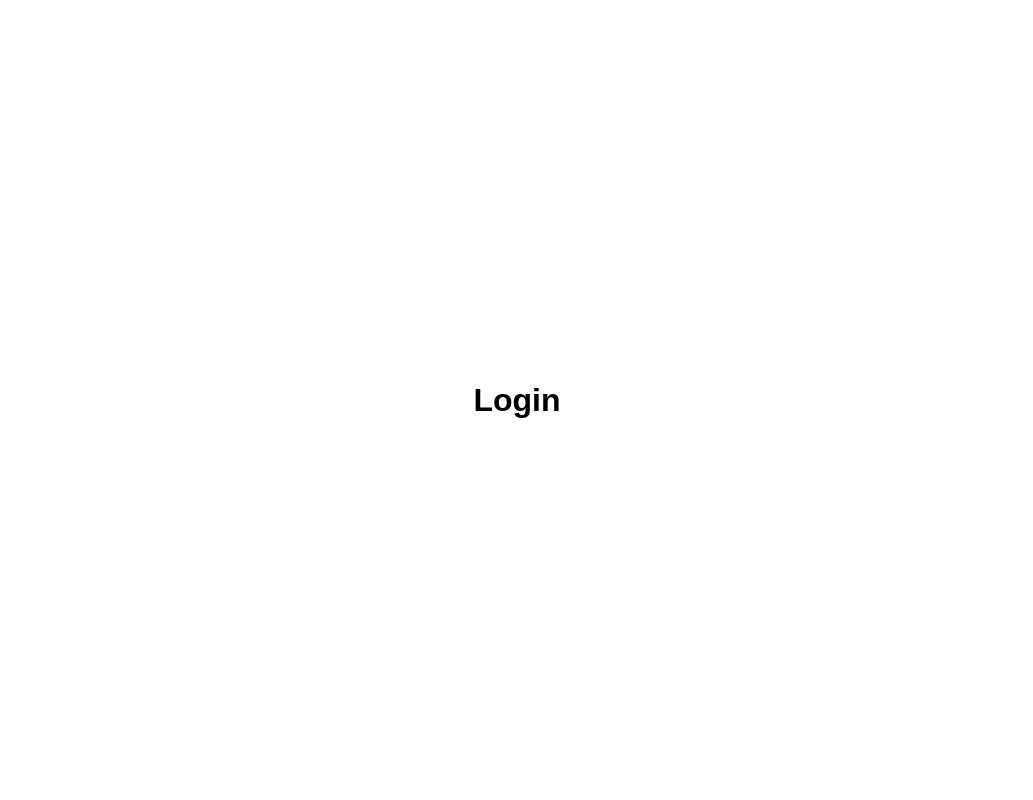
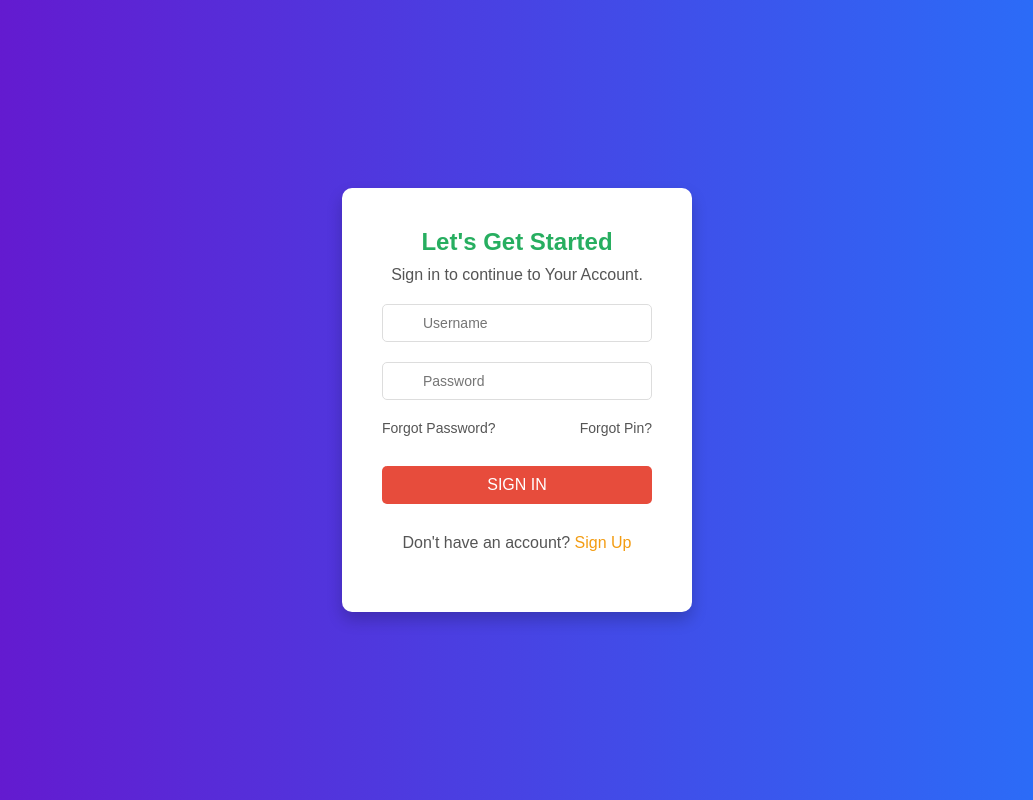
Before and after one commit to priyansi032005/Cashpal-money-tranfer-website-22CS006_22CS012, a React (Create React App) app in the folder frontend/: page /login in a window 1280 px wide. Shown: the whole page, without its empty margins (123-1156 px from the left). Built offline with nearby package versions, Linux system fonts and the light colour scheme.

Commit message:
login and signup page module design using react

```diff
--- a/frontend/package.json
+++ b/frontend/package.json
@@ -8,6 +8,7 @@
     "@testing-library/user-event": "^13.5.0",
     "react": "^18.3.1",
     "react-dom": "^18.3.1",
+    "react-icon": "^1.0.0",
     "react-icons": "^5.3.0",
     "react-router-dom": "^6.26.1",
     "react-scripts": "5.0.1",
--- a/frontend/src/App.css
+++ b/frontend/src/App.css
@@ -2,4 +2,6 @@ body {
   font-family: Arial, Helvetica, sans-serif;
   scroll-behavior: smooth;
   min-height: 100vh;
+  height: 100%;
+  margin: 0;
 }
--- /dev/null
+++ b/frontend/src/pages/Login.css
@@ -0,0 +1,122 @@
+/* Setting the height of body and html to ensure the container covers the full page */
+html,
+body {
+  height: 100%;
+  margin: 0;
+  display: flex;
+  justify-content: center;
+  align-items: center;
+  font-family: "Poppins", sans-serif;
+  background: linear-gradient(
+    to right,
+    #6a11cb,
+    #2575fc
+  ); /* Background gradient */
+}
+
+/* The container that holds the login form */
+.login-container {
+  display: flex;
+  justify-content: center;
+  align-items: center;
+  height: 100vh;
+}
+
+/* Box containing the login form */
+.login-box {
+  background: #fff;
+  padding: 40px;
+  width: 350px;
+  border-radius: 10px;
+  box-shadow: 0 8px 16px rgba(0, 0, 0, 0.2); /* Adding a shadow for better visibility */
+  text-align: center;
+}
+
+/* Styling for heading */
+h2 {
+  color: #27ae60;
+  margin-bottom: 10px;
+}
+
+/* Basic styling for paragraphs */
+p {
+  color: #555;
+  margin-bottom: 20px;
+}
+
+/* Input field container with relative positioning for icons */
+.input-group {
+  position: relative;
+  margin-bottom: 20px;
+}
+
+/* Styling for input fields */
+.input-group input {
+  width: 100%;
+  padding: 10px 40px; /* Space for icons */
+  border: 1px solid #ddd;
+  border-radius: 5px;
+  outline: none;
+  font-size: 14px;
+}
+
+/* Icons positioning inside the input fields */
+.input-group i {
+  position: absolute;
+  top: 50%;
+  left: 10px;
+  transform: translateY(-50%);
+  color: #888;
+}
+
+/* Forgot password and pin section */
+.forgot-section {
+  display: flex;
+  justify-content: space-between;
+  margin-bottom: 20px;
+}
+
+/* Styling links */
+.forgot-section a {
+  color: #555;
+  text-decoration: none;
+  font-size: 14px;
+}
+
+/* Hover effect for links */
+.forgot-section a:hover {
+  color: #27ae60;
+}
+
+/* Button for signing in */
+.login-button {
+  background-color: #e74c3c;
+  color: #fff;
+  border: none;
+  padding: 10px 20px;
+  width: 100%;
+  border-radius: 5px;
+  cursor: pointer;
+  font-size: 16px;
+}
+
+/* Hover effect for button */
+.login-button:hover {
+  background-color: #c0392b;
+}
+
+/* Styling for the sign-up link */
+.signup-text {
+  margin-top: 20px;
+}
+
+/* Link for sign-up */
+.signup-text a {
+  color: #f39c12;
+  text-decoration: none;
+}
+
+/* Hover effect for the sign-up link */
+.signup-text a:hover {
+  color: #e67e22;
+}
--- a/frontend/src/pages/Login.js
+++ b/frontend/src/pages/Login.js
@@ -1,11 +1,66 @@
-import React from 'react'
+// import React from 'react'
+
+// const Login = () => {
+//   return (
+//     <div>
+//       <h1>Login</h1>
+//     </div>
+//   )
+// }
+
+import React, { useState } from "react";
+import "./Login.css";
 
 const Login = () => {
+  const [username, setUsername] = useState("");
+  const [password, setPassword] = useState("");
+
+  const handleLogin = (e) => {
+    e.preventDefault();
+    // Handle login logic here
+    console.log("Logging in", { username, password });
+  };
+
   return (
-    <div>
-      <h1>Login</h1>
+    <div className="login-container">
+      <div className="login-box">
+        <h2>Let's Get Started</h2>
+        <p>Sign in to continue to Your Account.</p>
+        <form onSubmit={handleLogin}>
+          <div className="input-group">
+            <i className="fas fa-user"></i>
+            <input
+              type="text"
+              placeholder="Username"
+              value={username}
+              onChange={(e) => setUsername(e.target.value)}
+              required
+            />
+          </div>
+          <div className="input-group">
+            <i className="fas fa-lock"></i>
+            <input
+              type="password"
+              placeholder="Password"
+              value={password}
+              onChange={(e) => setPassword(e.target.value)}
+              required
+            />
+          </div>
+          <div className="forgot-section">
+            <a href="#">Forgot Password?</a>
+            <a href="#">Forgot Pin?</a>
+          </div>
+          <button type="submit" className="login-button">
+            SIGN IN
+          </button>
+        </form>
+        <p className="signup-text">
+          Don't have an account? <a href="/signup">Sign Up</a>
+        </p>
+      </div>
     </div>
-  )
-}
+  );
+};
 
-export default Login
+export default Login;
--- /dev/null
+++ b/frontend/src/pages/Signup.css
@@ -0,0 +1,88 @@
+/* Background styling */
+body {
+  margin: 0;
+  padding: 0;
+  font-family: Arial, sans-serif;
+  background: linear-gradient(to right, #6a11cb, #2575fc);
+  height: 100vh;
+  display: flex;
+  justify-content: center;
+  align-items: center;
+}
+
+.signup-container {
+  display: flex;
+  justify-content: center;
+  align-items: center;
+  height: 100vh;
+}
+
+.signup-box {
+  background-color: white;
+  padding: 30px;
+  border-radius: 10px;
+  width: 400px;
+  box-shadow: 0px 0px 20px rgba(0, 0, 0, 0.2);
+}
+
+.signup-box h1 {
+  color: #63b438;
+  font-size: 24px;
+  margin-bottom: 10px;
+  text-align: center;
+}
+
+.signup-box p {
+  text-align: center;
+  margin-bottom: 30px;
+  font-size: 14px;
+  color: #666;
+}
+
+.signup-form .form-group {
+  margin-bottom: 15px;
+}
+
+.signup-form .form-group label {
+  display: block;
+  margin-bottom: 5px;
+  color: #333;
+  font-weight: bold;
+}
+
+.signup-form .form-group input {
+  width: 100%;
+  padding: 10px;
+  border: 1px solid #ddd;
+  border-radius: 5px;
+}
+
+.save-btn {
+  width: 100%;
+  background-color: #c0392b;
+  color: white;
+  padding: 10px;
+  border: none;
+  border-radius: 5px;
+  font-size: 16px;
+  cursor: pointer;
+}
+
+.save-btn:hover {
+  background-color: #55a12c;
+}
+
+.signin-link {
+  text-align: center;
+  margin-top: 15px;
+  font-size: 12px;
+}
+
+.signin-link a {
+  color: #2575fc;
+  text-decoration: none;
+}
+
+.signin-link a:hover {
+  text-decoration: underline;
+}
--- a/frontend/src/pages/Signup.js
+++ b/frontend/src/pages/Signup.js
@@ -1,11 +1,66 @@
-import React from 'react'
+// import React from 'react'
 
-const Signup = () => {
+// const Signup = () => {
+//   return (
+//     <div>
+//       <h1>Signup</h1>
+//     </div>
+//   )
+// }
+
+// export default Signup
+
+import React from "react";
+import "./Signup.css"; // Import your CSS file for styling
+
+function Signup() {
   return (
-    <div>
-      <h1>Signup</h1>
+    <div className="signup-container">
+      <div className="signup-box">
+        <h1>Get started with Us</h1>
+        <p>Register a new membership</p>
+
+        <form className="signup-form">
+          <div className="form-group">
+            <label htmlFor="username">
+              <i className="fas fa-user"></i> User Name
+            </label>
+            <input type="text" id="username" placeholder="User Name" />
+          </div>
+          <div className="form-group">
+            <label htmlFor="firstname">First Name</label>
+            <input type="text" id="firstname" placeholder="First Name" />
+          </div>
+          <div className="form-group">
+            <label htmlFor="lastname">Last Name</label>
+            <input type="text" id="lastname" placeholder="Last Name" />
+          </div>
+          <div className="form-group">
+            <label htmlFor="mobile">Mobile Number</label>
+            <input type="text" id="mobile" placeholder="Mobile Number" />
+          </div>
+          <div className="form-group">
+            <label htmlFor="email">E-Mail</label>
+            <input type="email" id="email" placeholder="E-Mail" />
+          </div>
+          <div className="form-group">
+            <label htmlFor="pincode">PinCode</label>
+            <input type="text" id="pincode" placeholder="Pin Code" />
+          </div>
+          <div className="form-group">
+            <label htmlFor="address">Address</label>
+            <input type="text" id="address" placeholder="Address" />
+          </div>
+          <button className="save-btn" type="submit">
+            Save
+          </button>
+        </form>
+        <p className="signin-link">
+          Already have an account? <a href="/login">Sign In</a>
+        </p>
+      </div>
     </div>
-  )
+  );
 }
 
-export default Signup
+export default Signup;
```
Also changed, not shown: frontend/src/App.js (+8 -9 lines), 1 other file (tests, documents, lock files or other folders).
